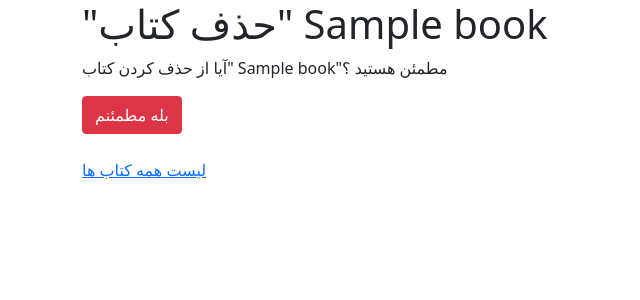
After one commit to HosseinJafari715/django_course_bookstore_project, a Django app: page /books/1/delete/ in a window 1280 px wide. The commit adds this page. Shown: the top 300 px of the page, without its empty margins (0-640 px from the left). Run offline with Django 5.2, Linux system fonts and the light colour scheme; tables that the repository leaves empty hold one stand-in row (values such as "Sample post").

Commit message:
add BookDeleteView

```diff
--- /dev/null
+++ b/books/templates/books/book_delete.html
@@ -0,0 +1,14 @@
+{% extends '_base.html' %}
+
+{% block page_title%}حذف کتاب {{book.title}}{% endblock %}
+
+{% block content%}
+    <form action="" method="post">
+        {% csrf_token %}
+        <h1>"حذف کتاب" {{book.title}}</h1>
+        <p>آیا از حذف کردن کتاب" {{book.title}}"مطمئن هستید ؟</p>
+        <input type="submit" class="btn btn-danger" value="بله مطمئنم">
+    </form>
+    <br>
+    <a href="{% url 'book_list' %}">لیست همه کتاب ها</a>
+{% endblock%}
--- a/books/templates/books/book_detail.html
+++ b/books/templates/books/book_detail.html
@@ -7,7 +7,8 @@
     <p>{{book.description}}</p>
     <p>{{book.author}}</p>
     <h4>{{book.price}}</h4>
-    <a href="{% url 'book_update' book.id%}"><button class="btn btn-info" type="submit">ویرایش</button></a>
+    <a href="{% url 'book_update' book.id%}"><button class="btn btn-info" type="button">ویرایش</button></a>
+    <a href="{% url 'book_delete' book.id%}"><button class="btn btn-danger" type="button">حذف</button></a>
     <br>
     <a href="{% url 'book_list'%}">لیست همه کتاب ها</a>
 
--- a/books/urls.py
+++ b/books/urls.py
@@ -1,5 +1,5 @@
 from django.urls import path
-from . views import BookListView, BookDetailView, BookCreateView, BookUpdateView
+from . views import BookListView, BookDetailView, BookCreateView, BookUpdateView, BookDeleteView
 
 
 urlpatterns = [
@@ -7,4 +7,5 @@ urlpatterns = [
     path('<int:pk>/', BookDetailView.as_view(), name='book_detail'),
     path('new/', BookCreateView.as_view(), name='book_create'),
     path('<int:pk>/edit/', BookUpdateView.as_view(), name='book_update'),
+    path('<int:pk>/delete/', BookDeleteView.as_view(), name='book_delete'),
 ]
--- a/books/views.py
+++ b/books/views.py
@@ -1,4 +1,6 @@
 from django.views import generic
+from django.urls import reverse_lazy
+
 from . models import Book
 
 
@@ -23,3 +25,10 @@ class BookUpdateView(generic.UpdateView):
     model = Book
     fields = ['title', 'author', 'description', 'price']
     template_name = 'books/book_update.html'
+
+
+
+class BookDeleteView(generic.DeleteView):
+    model = Book
+    template_name = 'books/book_delete.html'
+    success_url = reverse_lazy('book_list')
```
